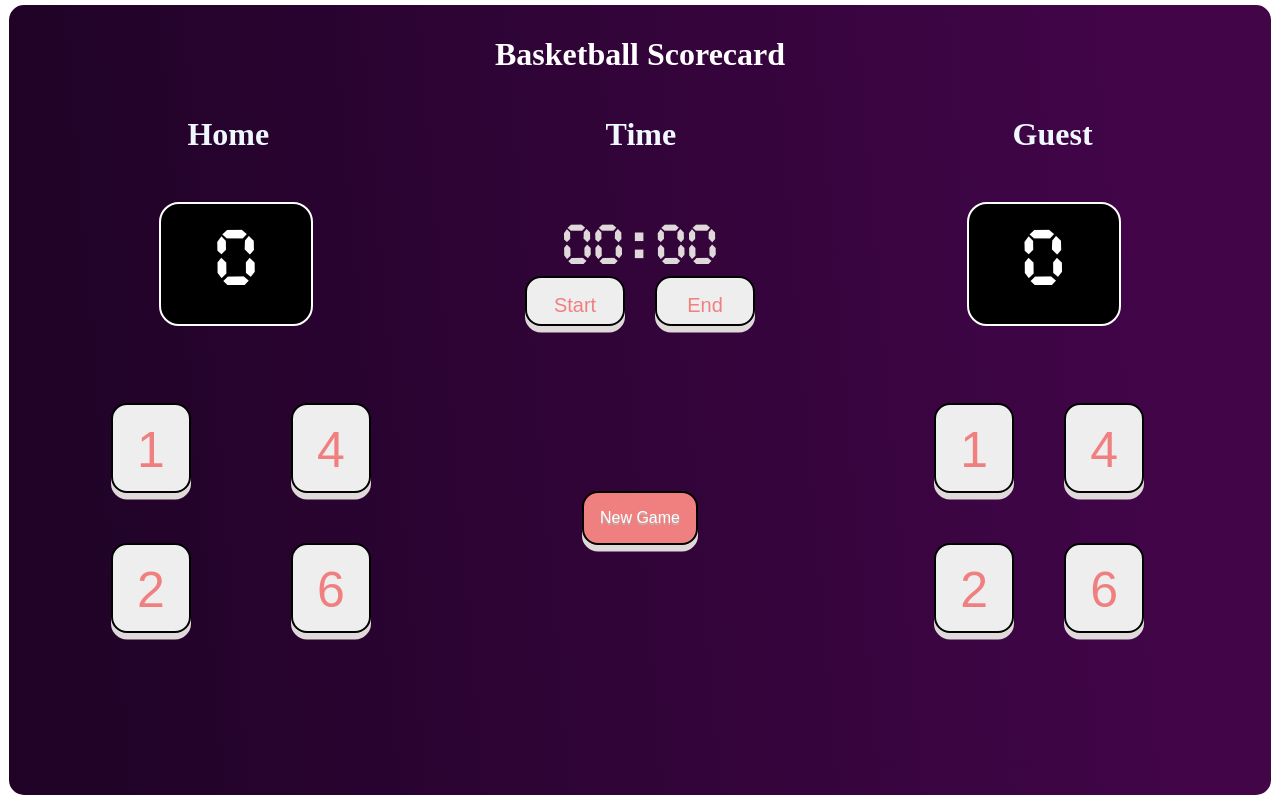
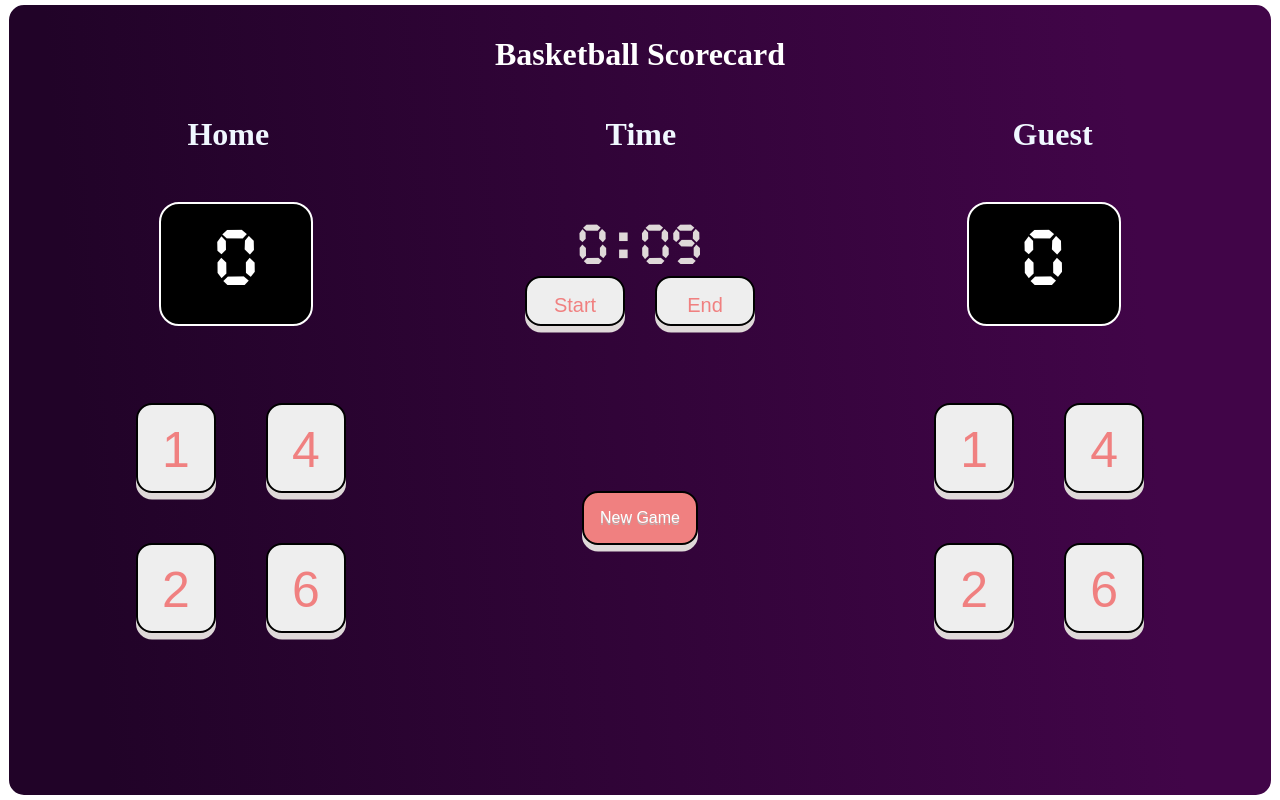
Before and after one commit to 03shauryasingh/BasketBall-ScoreCard, a plain HTML site: page index.html in a window 1280 px wide. Both pictures are taken after a click on the element "00:00". Drawn offline with Linux system fonts and the light colour scheme.

Commit message:
timer funcionality added

```diff
--- a/index.css
+++ b/index.css
@@ -159,7 +159,7 @@
   justify-content: center;
   width: 50%;
   height: 100%;
-  gap: 100px;
+  gap: 50px;
 }
 
 #newgame {
--- a/index.html
+++ b/index.html
@@ -24,7 +24,7 @@
           <div id="home-score" class="score">0</div>
           <div class="timercontainer">
             <div class="timerele">
-              <div id="countdownTimer" class="timer" onclick="startTImer()">
+              <div id="countdownTimer" class="timer" onclick="startTimer()">
                 00:00
               </div>
               <div class="timerbutton">
--- a/index.js
+++ b/index.js
@@ -56,3 +56,38 @@ function newgamebtn() {
   guestscore.textContent = 0;
   guestcount = 0;
 }
+
+let timerInterval;
+let timeLeft = 10; // Time in seconds (2 minutes)
+
+// Timer functions
+function startTimer() {
+  clearInterval(timerInterval); // Clear any existing timer
+  timerInterval = setInterval(() => {
+    let minutes = Math.floor(timeLeft / 60);
+    let seconds = timeLeft % 60;
+
+    // Format seconds to always have two digits
+    seconds = seconds < 10 ? "0" + seconds : seconds;
+
+    document.getElementById(
+      "countdownTimer"
+    ).textContent = `${minutes}:${seconds}`;
+
+    if (timeLeft > 0) {
+      timeLeft--;
+    } else {
+      clearInterval(timerInterval);
+      alert("Time is up!");
+    }
+  }, 1000);
+}
+
+function stopTimer() {
+  clearInterval(timerInterval); // Stop the timer
+  timeLeft = 120; // Reset time to 2 minutes
+  document.getElementById("countdownTimer").textContent = "02:00"; // Reset timer display
+}
+
+document.getElementById("start-timer").addEventListener("click", startTimer);
+document.getElementById("end-timer").addEventListener("click", stopTimer);
```
